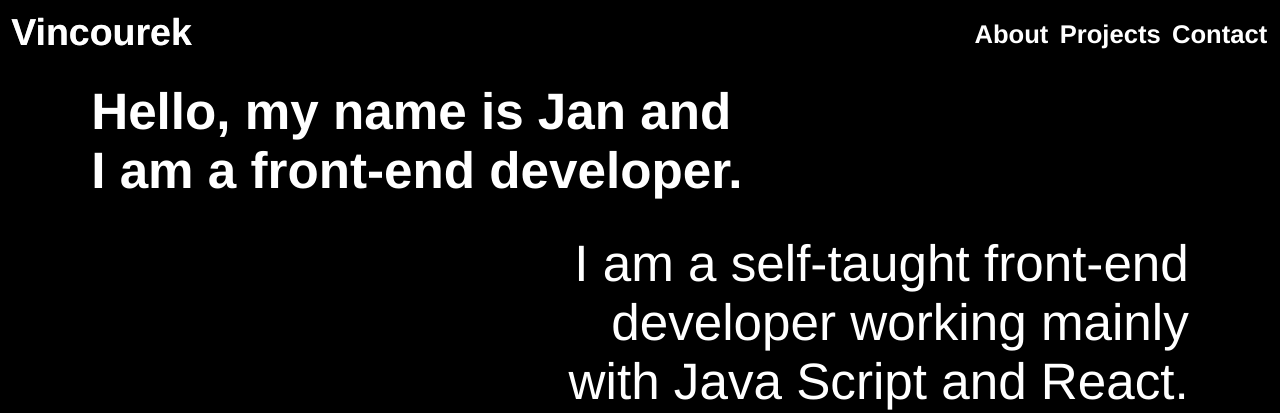
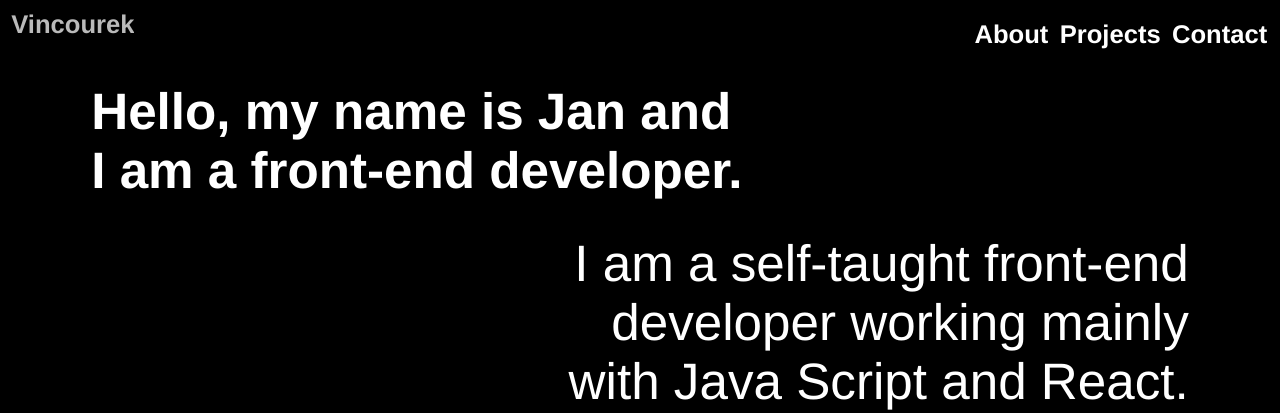
Before and after one commit to Vincasmen/Portfolio_3, a PHP site: page / in a window 1280 px wide. Shown: the top 413 px of the page. Run offline with PHP 8.4, Linux system fonts and the light colour scheme; some libraries are stand-ins or nearby versions.

Commit message:
additional styling of my name(a)

```diff
--- a/Index.html
+++ b/Index.html
@@ -14,11 +14,7 @@
   <body>
     <header id="nav-bar" class="main-header">
       <div class="heading-name-div">
-        <h2 class="heading-name">
-          <a class="heading-name" href="#heading-introduction-div">
-            Vincourek </a
-          >Vincourek
-        </h2>
+        <a class="heading-name" href="#heading-introduction-div"> Vincourek </a>
       </div>
       <div class="ul-class-div">
         <ul id="ul-id" class="ul hidden-ul">
--- a/index.css
+++ b/index.css
@@ -26,6 +26,8 @@ h2 {
   margin: 0;
   overflow: hidden;
   cursor: pointer;
+  color: rgb(186, 186, 186);
+  font-size: clamp(1.5rem, 2vw, 2rem);
 }
 .heading-name:hover {
   text-shadow: red -2px 0, cyan 2px 0;
@@ -33,6 +35,7 @@ h2 {
 }
 
 .heading-name-div {
+  font-weight: bolder;
   display: block;
   /* position: relative; */
   text-align: left;
```
